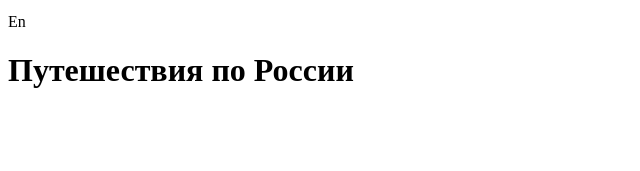
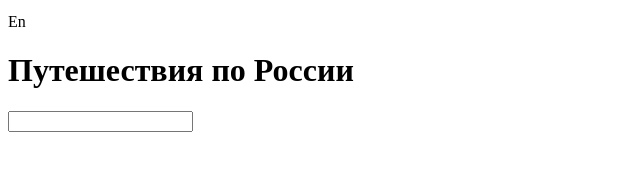
Before and after one commit to Feyru-z/mfp, a plain HTML site: page index.html in a window 1280 px wide. Shown: the part 97-268 px from the top of the page, without its empty margins (0-640 px from the left). Drawn offline with Linux system fonts and the light colour scheme.

Commit message:
Update index.html

```diff
--- a/index.html
+++ b/index.html
@@ -27,5 +27,6 @@
   <main class="main">
     <h1 class="main__title">Путешествия по России</h1>
   </main>
+  <input class="text-field">
 </body>
 </html>
```
